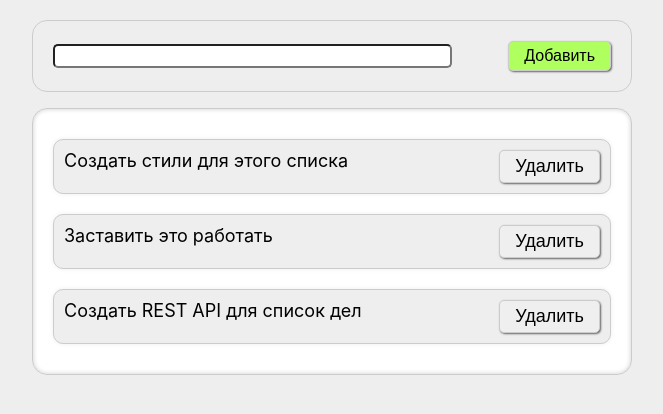
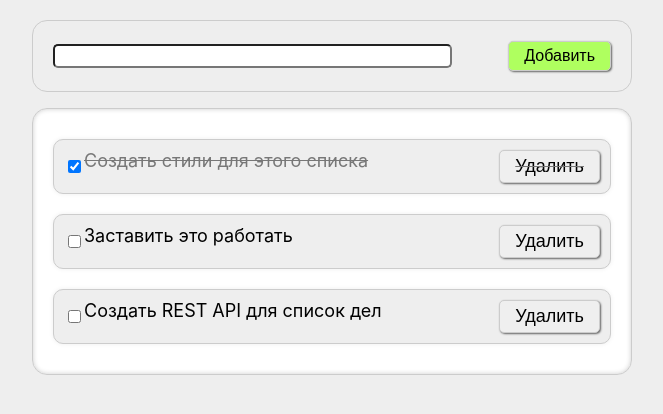
Before and after one commit to dev-alex-ya/todo-client, a React (Create React App) app: page / in a window 1280 px wide. Shown: the top 414 px of the page, without its empty margins (308-971 px from the left). Built offline with nearby package versions, Linux system fonts and the light colour scheme.

Commit message:
add check change

```diff
--- a/src/App.js
+++ b/src/App.js
@@ -7,9 +7,9 @@ class App extends Component {
   state = {
     formText: '',
     todoList: [
-      {text: "Создать стили для этого списка"},
-      {text: "Заставить это работать"},
-      {text: "Создать REST API для список дел"},
+      {isChecked: true, text: "Создать стили для этого списка"},
+      {isChecked: false, text: "Заставить это работать"},
+      {isChecked: false, text: "Создать REST API для список дел"},
     ],
 
   }
@@ -31,6 +31,13 @@ class App extends Component {
     this.setState({formText: e.target.value});
   }
 
+  handlerCheck = (index) => {
+    const todoList = this.state.todoList
+
+    todoList[index].isChecked = !todoList[index].isChecked
+    this.setState({todoList})
+  }
+
   handleDelete = (index) => {
     const todoList = [...this.state.todoList];
 
@@ -49,6 +56,7 @@ class App extends Component {
             <button className="btnAdd" onClick={this.handleAdd}>Добавить</button>
           </form>
           <TodoList
+            onChange={this.handlerCheck.bind(this)}
             todoList={this.state.todoList}
             handleDelete={this.handleDelete.bind(this)}
           />
--- a/src/TodoList/TodoElement/TodoElement.js
+++ b/src/TodoList/TodoElement/TodoElement.js
@@ -1,9 +1,21 @@
-import React from 'react';
-import './TodoElement.css';
+import React from 'react'
+import classes from './TodoElement.module.css'
 
 const TodoElement = (props) => {
-    return(
-        <li>
+  const cls = [classes.Todo]
+  console.log(props.isChecked);
+
+  if (props.isChecked) {
+    cls.push(classes.checked)
+  }
+
+  return (
+    <li className={cls.join(' ')}>
+      <input
+        type="checkbox"
+        checked={props.isChecked}
+        onChange={props.handleCheck}
+      />
       <span>{props.text}</span>
       <button
         className="del"
@@ -12,7 +24,7 @@ const TodoElement = (props) => {
         Удалить
       </button>
     </li>
-    );
-};
+  )
+}
 
 export default TodoElement;
--- a/src/TodoList/TodoElement/TodoElement.css
+++ b/src/TodoList/TodoElement/TodoElement.module.css
@@ -1,4 +1,4 @@
-.todo-list li {
+.Todo {
     display: flex;
     justify-content: space-between;
     border: 1px solid #ccc;
@@ -10,7 +10,11 @@
     font-size: 18px;
 }
 
-.todo-list li:hover {
-    box-shadow: 0px 0px 7px #ccc;
-    background-color: rgb(231, 244, 255);
+.Todo:hover {
+    box-shadow: 1px 1px 15px #cec;
 }
+
+.Todo.checked {
+    text-decoration: line-through;
+    color: #777;
+}
--- a/src/TodoList/TodoList.js
+++ b/src/TodoList/TodoList.js
@@ -9,9 +9,11 @@ const TodoList = (props) => {
       props.todoList.map((todo, index) => {
         return (
           <TodoElement
+            isChecked={todo.isChecked}
             text={todo.text}
             key={index}
-            handleDelete={props.handleDelete.bind(this,index)}
+            handleCheck={props.onChange.bind(this, index)}
+            handleDelete={props.handleDelete.bind(this, index)}
           />
         )
       })
```
Lines whose indentation alone changed are shown as unchanged.
